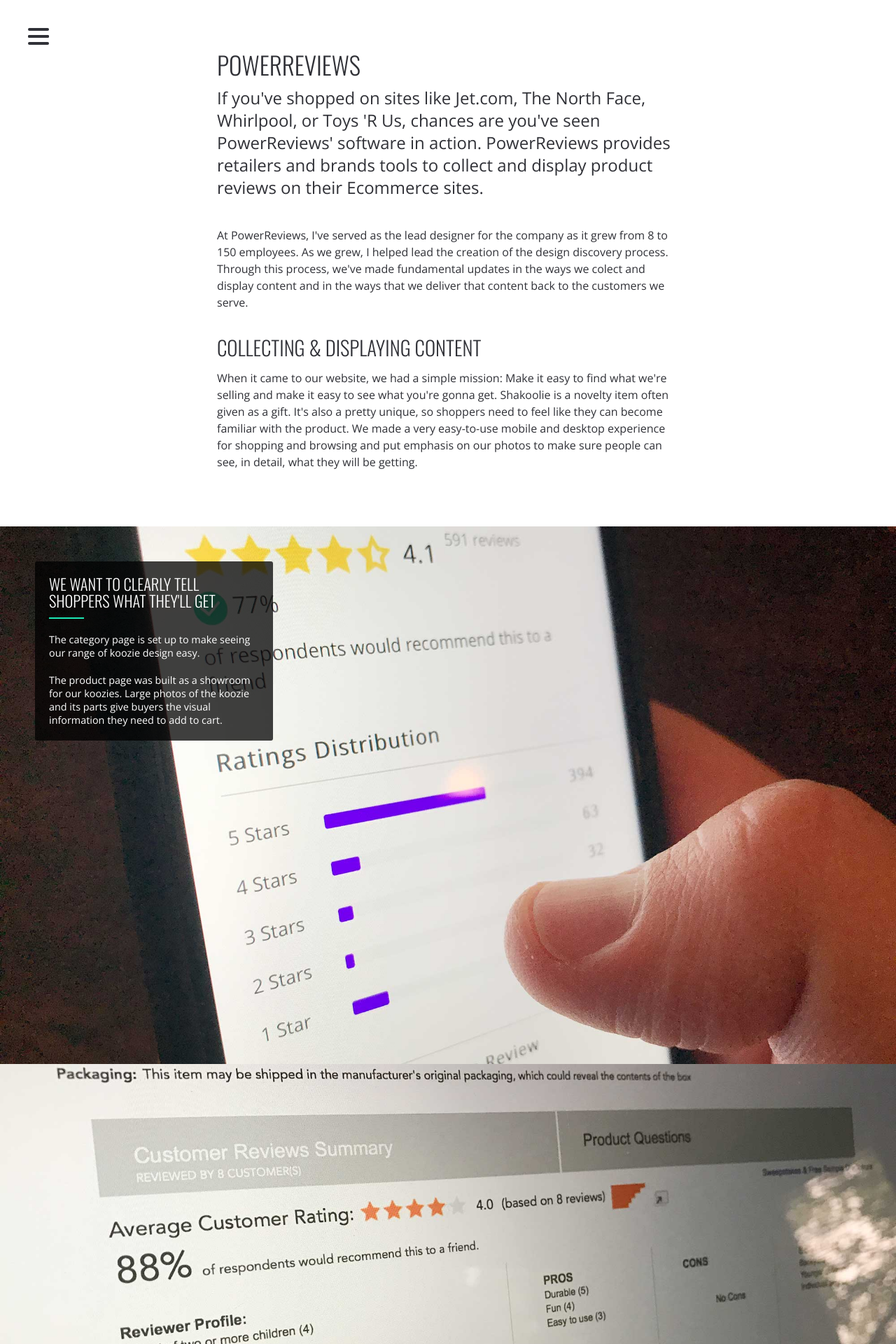
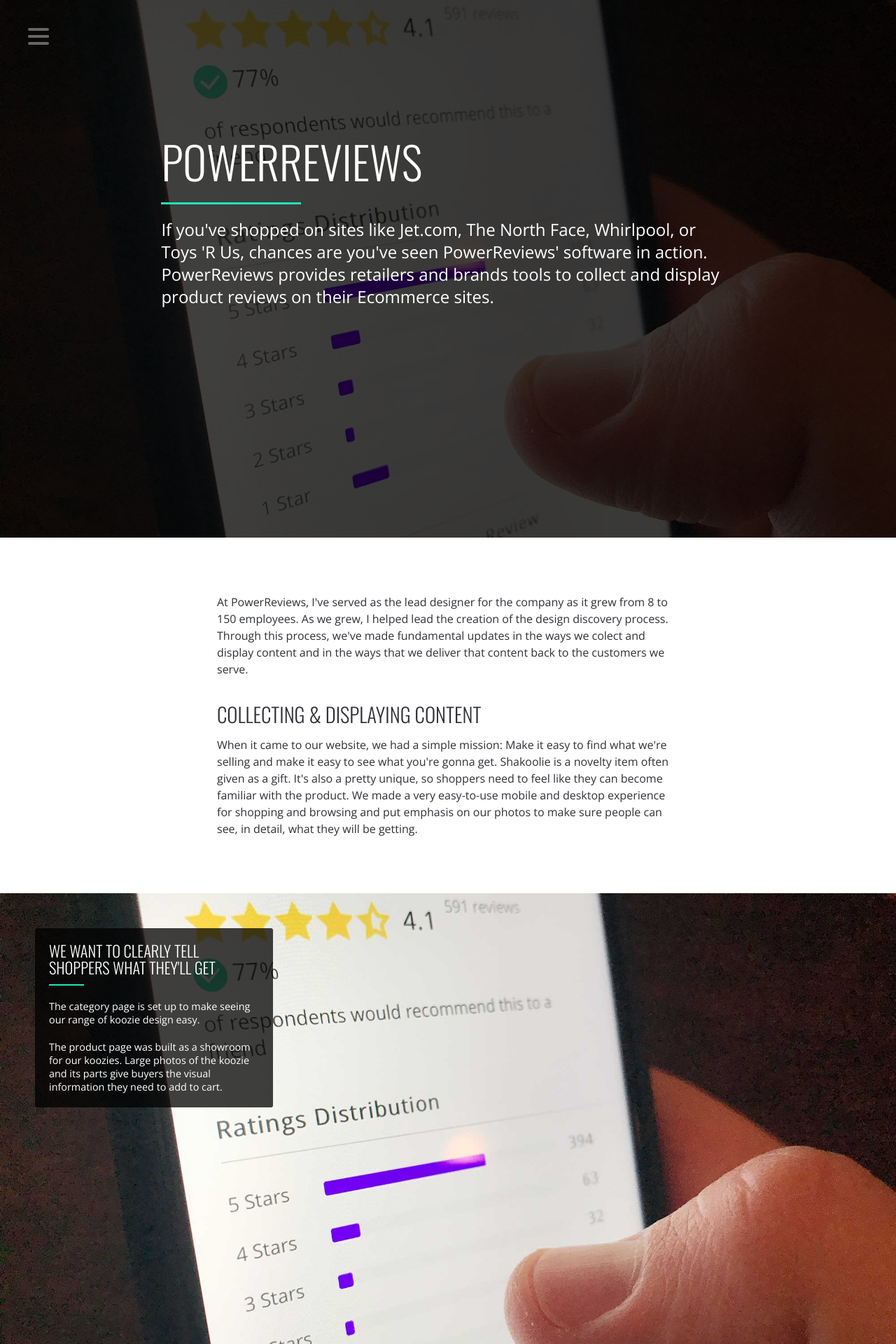
Before and after one commit to ztwalsh/ztwalsh.com, a PHP site: page /powerreviews.php in a window 1280 px wide. Shown: the top 1920 px of the page at 70% size. Run offline with PHP 8.4, Linux system fonts and the light colour scheme; some libraries are stand-ins or nearby versions.

Commit message:
Adding all of the new things I added.

```diff
--- a/powerreviews.php
+++ b/powerreviews.php
@@ -8,10 +8,20 @@
 
 		<?php require('lib/include.nav.php'); ?>
 
+		<header>
+			<div class="hero-image">
+				<img src="images/powerreviews_display-05.jpg" />
+			</div>
+			<div class="title">
+				<h1 class="heading-1">PowerReviews</h1>
+				<span></span>
+				<p class="big">If you've shopped on sites like Jet.com, The North Face, Whirlpool, or Toys 'R Us, chances are you've seen PowerReviews' software in action. PowerReviews provides retailers and brands tools to collect and display product reviews on their Ecommerce sites.</p>
+			</div>
+		</header>
+
 		<section class="content">
 				<div class="title">
-					<h1 class="heading-1">PowerReviews</h1>
-					<p class="big">If you've shopped on sites like Jet.com, The North Face, Whirlpool, or Toys 'R Us, chances are you've seen PowerReviews' software in action. PowerReviews provides retailers and brands tools to collect and display product reviews on their Ecommerce sites.</p>
+
 					<span></span>
 				</div>
 
--- a/robots.txt
+++ b/robots.txt
@@ -1,5 +1,8 @@
 disallow: /dribbble/*
+disallow: /images/*
+disallow: /styles/*
+disallow: /js/*
 disallow: /scss/*
+disallow: orbitz.php
 disallow: powerreviews.php
-disallow: orbitz.php
 disallow: shakoolie.php
--- a/scss/_navigation.scss
+++ b/scss/_navigation.scss
@@ -5,7 +5,6 @@ section.menu {
 	z-index: 100000;
 
 	@media screen and (max-width: $breakpoint-1) {
-		// background: rgba(245, 245, 245, 0.3);
 		left: 0;
 		padding: 8px;
 		right: 0;
@@ -18,7 +17,6 @@ section.menu {
 }
 
 #nav-icon {
-  background: rgba(255, 255, 255, 0.6);
   @include border-radius(3px);
   cursor: pointer;
   height: 25px;
@@ -33,7 +31,7 @@ section.menu {
 	}
 
   span {
-    background: $black;
+    background: $grey;
     @include border-radius(9px);
     display: block;
     height: 4px;
--- a/scss/_structure.scss
+++ b/scss/_structure.scss
@@ -12,15 +12,15 @@ header {
 	}
 
 	.title {
-		background: rgba(0, 0, 0, 0.65);
+		background: rgba(0, 0, 0, 0.75);
 		bottom: 0;
 		color: #ffffff;
-		padding: 15% 20% 0 20%;
+		padding: 15% 18% 0 18%;
 		position: absolute;
 		top: 0;
 
 		@media screen and (max-width: $breakpoint-1) {
-			padding: 25% 20px 0 20px;
+			padding: 20% 20px 0 20px;
 		}
 
 		.heading-1 {
--- a/scss/_variables.scss
+++ b/scss/_variables.scss
@@ -4,7 +4,7 @@ $green:         #1DE9B6;
 $yellow:        #f2aa00;
 $dark-yellow:   #c68c04;
 
-$breakpoint-1:  730px;
+$breakpoint-1:  750px;
 
 
 @mixin border-radius($radius) {
--- a/shakoolie.php
+++ b/shakoolie.php
@@ -16,7 +16,6 @@
 				<h1 class="heading-1">Shakoolie</h1>
 				<span></span>
 				<p class="big">If you haven't had a beer in the shower...try it. If you want to make it great, buy a Shakoolie. Shakoolie is a shower beer can koozie meant to keep your beer cold and accessible.</p>
-				<!-- <p><a href="#" class="secondary">Ecommerce</a> <a href="#" class="secondary">Product Design</a> <a href="#" class="secondary">Shipping Packaging</a></p> -->
 			</div>
 		</header>
 
```
Also changed, not shown: images/powerreviews_dashboard-01.jpg (added), styles/styles.css.
